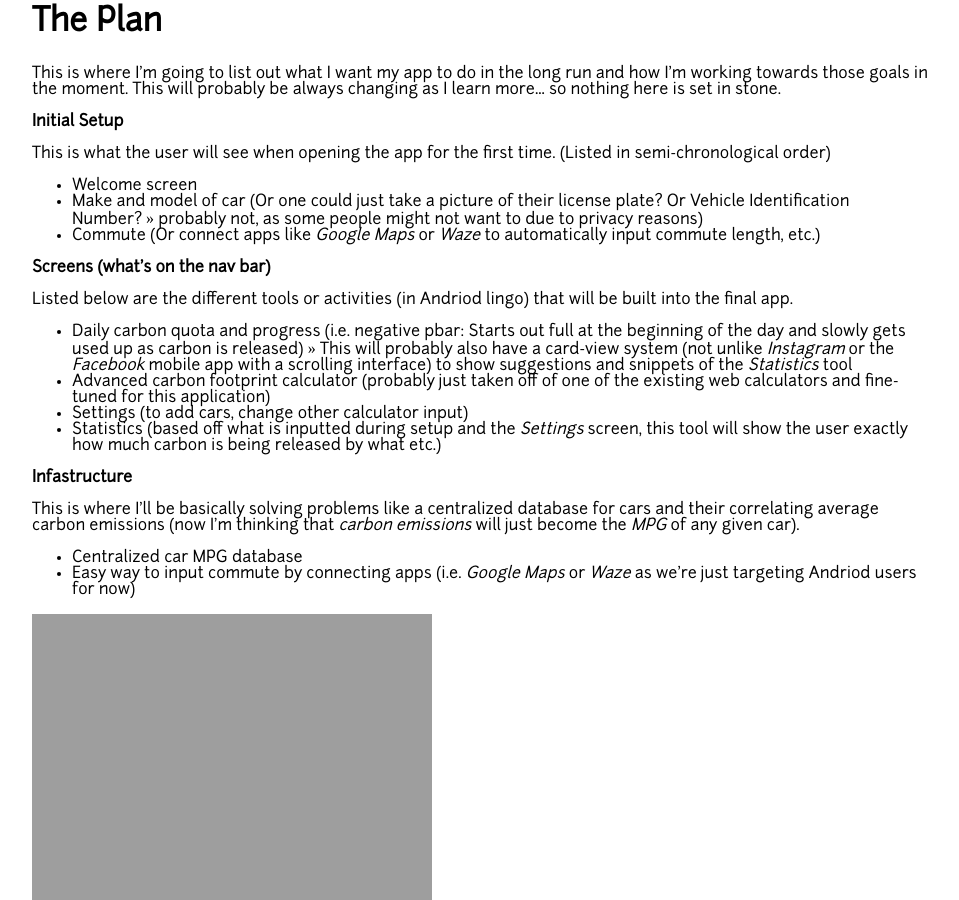
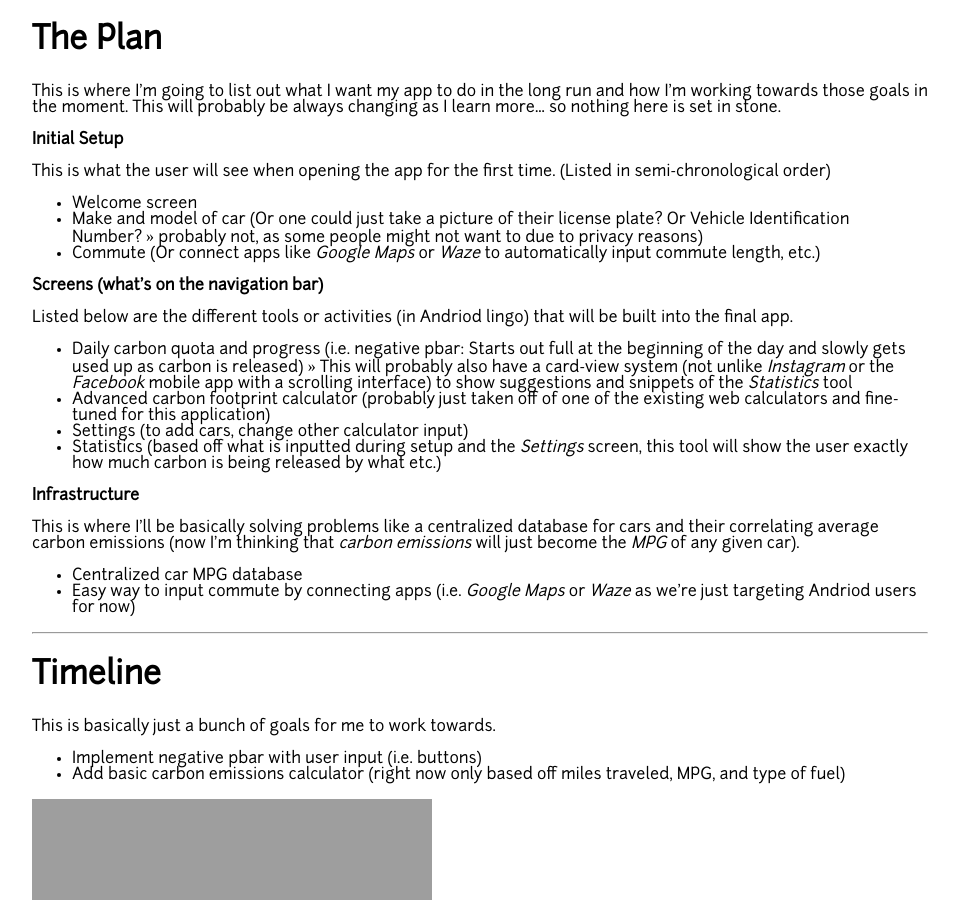
Before and after one commit to nicholaschiang/nicholaschiang.github.io, a Jekyll site: the page built from _posts/2018-12-27-climate-app.md, in a window 1280 px wide and 900 px high, scrolled down 812 px. Shown: the whole window, without its empty margins (160-1119 px from the left). Built offline with Jekyll 4.4.1, drawn with Linux system fonts in a browser that asks for light colours.

Commit message:
Continue climate change app blog post

```diff
--- a/_posts/2018-12-27-climate-app.md
+++ b/_posts/2018-12-27-climate-app.md
@@ -22,6 +22,8 @@ The first big problem that I encountered was the issue of actually putting toget
 
 That's the problem that I'm working on right now... and I haven't made much progress as of now.
 
+***
+
 ## The Plan
 This is where I'm going to list out what I want my app to do in the long run and how I'm working towards those goals in the moment. This will probably be always changing as I learn more... so nothing here is set in stone.
 
@@ -31,14 +33,21 @@ This is what the user will see when opening the app for the first time. (Listed
 - Make and model of car (Or one could just take a picture of their license plate? Or Vehicle Identification Number? >> probably not, as some people might not want to due to privacy reasons)
 - Commute (Or connect apps like *Google Maps* or *Waze* to automatically input commute length, etc.)
 
-### Screens (what's on the nav bar)
+### Screens (what's on the navigation bar)
 Listed below are the different tools or activities (in Andriod lingo) that will be built into the final app.
 - Daily carbon quota and progress (i.e. negative pbar: Starts out full at the beginning of the day and slowly gets used up as carbon is released) >> This will probably also have a card-view system (not unlike *Instagram* or the *Facebook* mobile app with a scrolling interface) to show suggestions and snippets of the *Statistics* tool
 - Advanced carbon footprint calculator (probably just taken off of one of the existing web calculators and fine-tuned for this application)
 - Settings (to add cars, change other calculator input)
 - Statistics (based off what is inputted during setup and the *Settings* screen, this tool will show the user exactly how much carbon is being released by what etc.)
 
-### Infastructure
+### Infrastructure
 This is where I'll be basically solving problems like a centralized database for cars and their correlating average carbon emissions (now I'm thinking that *carbon emissions* will just become the *MPG* of any given car).
 - Centralized car MPG database
 - Easy way to input commute by connecting apps (i.e. *Google Maps* or *Waze* as we're just targeting Andriod users for now)
+
+***
+
+## Timeline
+This is basically just a bunch of goals for me to work towards.
+- Implement negative pbar with user input (i.e. buttons)
+- Add basic carbon emissions calculator (right now only based off miles traveled, MPG, and type of fuel)
```
